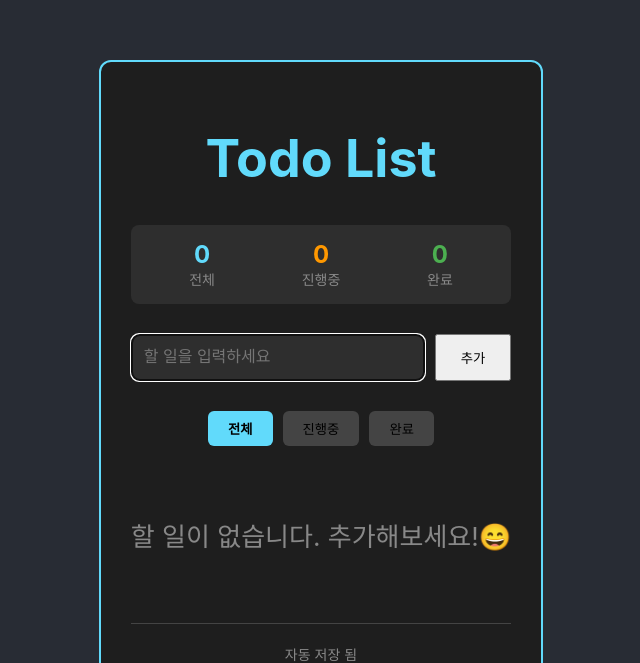
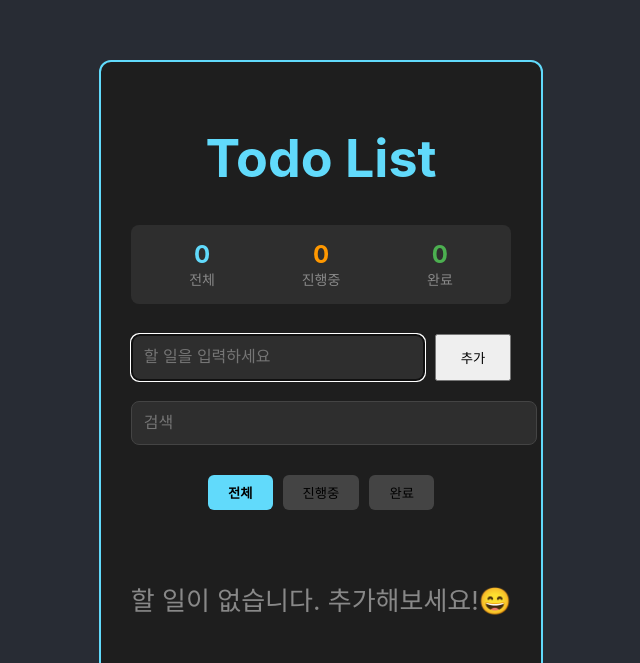
Before and after one commit to jjinijj/react-todo-lab, a React (Create React App) app: page / in a window 1280 px wide. Shown: the part 140-803 px from the top of the page, without its empty margins (319-959 px from the left). Built offline with nearby package versions, Linux system fonts and the light colour scheme.

Commit message:
feat: add search function for todo items

```diff
--- a/src/components/TodoApp.tsx
+++ b/src/components/TodoApp.tsx
@@ -16,6 +16,7 @@ const TodoApp = () => {
     });
 
     const [filter, setFilter] = useState<FilterType>('all');
+    const [searchText, setSearchText] = useState('');
 
     // todo 리스트가 변경될 때마다 자동 저장
     useEffect(()=>{
@@ -47,8 +48,16 @@ const TodoApp = () => {
     };
 
     const filteredTodos = todos.filter(todo => {
+
+        // 검색
+        if(searchText && !todo.text.toLowerCase().includes(searchText.toLowerCase())){
+            return false;
+        }
+
+        // 필터 적용
         if(filter === 'active') return !todo.completed;
         if(filter === 'completed') return todo.completed;
+
         return true; // all
     });
 
@@ -82,7 +91,28 @@ const TodoApp = () => {
 
             <TodoForm onAdd={addTodo}/>
 
-            {/* 필터 버튼 추가 */}
+            {/*검색 창*/}
+            <div style={{
+                marginTop: '20px'
+            }}>
+                <input
+                    type="text"
+                    value={searchText}
+                    onChange={(e)=>setSearchText(e.target.value)}
+                    placeholder="검색"
+                    style={{
+                        width: '100%',
+                        padding: '12px',
+                        fontSize: '16px',
+                        borderRadius: '8px',
+                        border: '1px solid #444',
+                        backgroundColor: '#2e2e2e',
+                        color: 'white'
+                    }}
+                />
+            </div>
+
+            {/* 필터 버튼*/}
             <div style={{
                 display: 'flex',
                 gap:'10px',
@@ -136,6 +166,18 @@ const TodoApp = () => {
 
             </div>
 
+                {/*검색 결과 표시*/}
+                {searchText &&(
+                    <p style={{
+                        textAlign:'center',
+                        color: '#888',
+                        marginTop: '15px',
+                        fontSize: '14px'
+                    }}>
+                        "{searchText}" 검색 결과 : {filteredTodos.length}개
+                    </p>
+                )}
+
             <div style={{
                 marginTop: '30px'
             }}>
```
